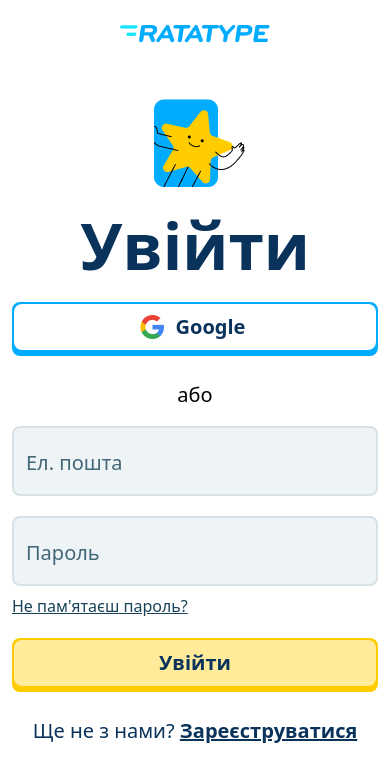
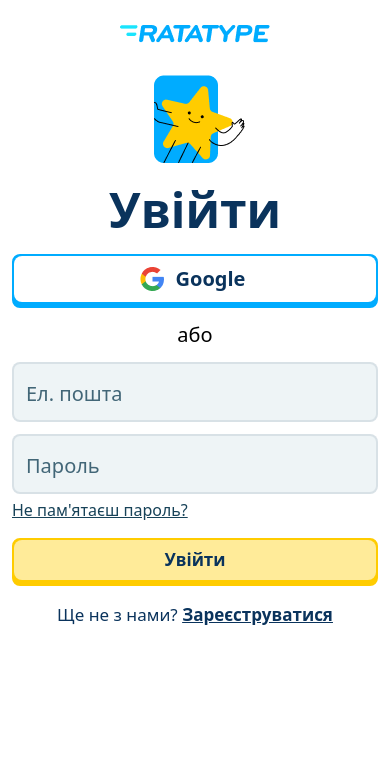
Before and after one commit to Sanchez86/ratatype-form, a website: page index.html in a window 390 px wide. Drawn offline with Linux system fonts and the light colour scheme.

Commit message:
Mobile adaptive

```diff
--- a/index.html
+++ b/index.html
@@ -15,8 +15,8 @@
         <a href="#" class="inline-block">
             <img src="/images/logo.png" alt="logo" class="block mx-auto" />
         </a>
-        <img src="/images/ms-starky.png" alt="starky" class="block mx-auto mt-11" />
-        <h2 class="font-extrabold text-[64px] text-[#0A335C] mt-1">Увійти</h2>
+        <img src="/images/ms-starky.png" alt="starky" class="block mx-auto mt-5 sm:mt-11" />
+        <h2 class="font-extrabold text-[48px] sm:text-[64px] text-[#0A335C] mt-1">Увійти</h2>
         <button class="relative h-[54px] w-full text-[20px] text-[#0A335C] bg-[#00ACFF] border-2 border-solid border-[#00ACFF] rounded-lg border-b-[6px] mt-2">
             <span class="absolute inset-0 flex justify-center items-center z-20">
                 <img src="/images/brand-google.png" alt="google" />
@@ -24,35 +24,35 @@
             </span>
             <span class="absolute inset-0 bg-[#FFF] rounded-lg z-10"></span>
         </button>
-        <div class="flex justify-center mt-6 text-[20px]">або</div>
-        <form action="/login" method="post" class="mt-4">
-            <div class="wrap-email relative flex items-end h-[70px] bg-[#EEF4F6] w-full border-2 border-solid border-[#1742581A] rounded-lg px-3">
+        <div class="flex justify-center mt-3 sm:mt-6 text-[20px]">або</div>
+        <form action="/login" method="post" class="mt-3 sm:mt-4">
+            <div class="wrap-email relative flex items-end h-[60px] sm:h-[70px] bg-[#EEF4F6] w-full border-2 border-solid border-[#1742581A] rounded-lg px-3">
                 <input oninput="validateEmail(this.value)" onblur="handleEmail()" type="text" name="email" id="email" class="h-[40px] text-[20px] bg-[#EEF4F6] w-full focus:outline-none focus:border-blue-500" />
-                <label for="email" class="absolute transition-all transform -translate-y-2 text-[#174258CC] block text-[20px] h-[70px] left-3 top-2 w-full flex items-center">
+                <label for="email" class="absolute transition-all transform -translate-y-2 text-[#174258CC] block text-[20px] h-[60px] sm:h-[70px] left-3 top-2 w-full flex items-center">
                     Ел. пошта
                 </label>
             </div>
             <div class="error-email hidden text-[#FF3B30] flex justify-start mt-1">Вкажіть вашу ел. пошту</div>
 
-            <div class="wrap-password relative flex items-end h-[70px] bg-[#EEF4F6] w-full border-2 border-solid border-[#1742581A] rounded-lg px-3 mt-5">
+            <div class="wrap-password relative flex items-end h-[60px] sm:h-[70px] bg-[#EEF4F6] w-full border-2 border-solid border-[#1742581A] rounded-lg px-3 mt-3 sm:mt-5">
                 <input oninput="validatePassword(this.value)" onblur="handlePassword()" type="password" name="password" id="password" class="h-[40px] text-[20px] bg-[#EEF4F6] w-full focus:outline-none focus:border-blue-500" />
-                <label for="password" class="absolute transition-all transform -translate-y-2 text-[#174258CC] block text-[20px] h-[70px] left-3 top-2 w-full flex items-center">
+                <label for="password" class="absolute transition-all transform -translate-y-2 text-[#174258CC] block text-[20px] h-[60px] sm:h-[70px] left-3 top-2 w-full flex items-center">
                     Пароль
                 </label>
             </div>
             <div class="error-password hidden text-[#FF3B30] flex justify-start mt-1">Вкажіть пароль (Більше 8 символів)</div>
 
-            <div class="flex justify-start mt-2">
+            <div class="flex justify-start mt-1 sm:mt-2">
                 <a href="#" class="underline text-[#174258] text-[16px] hover:text-[#000000]">Не пам'ятаєш пароль?</a>
             </div>
 
-            <button class="relative h-[54px] w-[100%] text-[20px] text-[#0A335C] bg-[#FFCC00] border-2 border-solid border-[#FFCC00] rounded-lg border-b-[6px] mt-5">
+            <button class="relative h-[48px] sm:h-[54px] w-[100%] text-[20px] text-[#0A335C] bg-[#FFCC00] border-2 border-solid border-[#FFCC00] rounded-lg border-b-[6px] mt-4 sm:mt-5">
                 <span class="absolute inset-0 flex justify-center items-center z-20">
-                    <span class="p-2 text-[20px] font-bold">Увійти</span>
+                    <span class="p-2 text-[17px] sm:text-[20px] font-bold">Увійти</span>
                 </span>
                 <span class="absolute inset-0 z-10 bg-[#FFEB99] rounded-lg"></span>
             </button>
-            <div class="text-[#0A335C] text-[20px] mt-6">
+            <div class="text-[#0A335C] text-[17px] sm:text-[20px] mt-4 sm:mt-6">
                 Ще не з нами? <a href="#" class="font-bold underline">Зареєструватися</a>
             </div>
         </form>
```
Also changed, not shown: public/styles.css.
